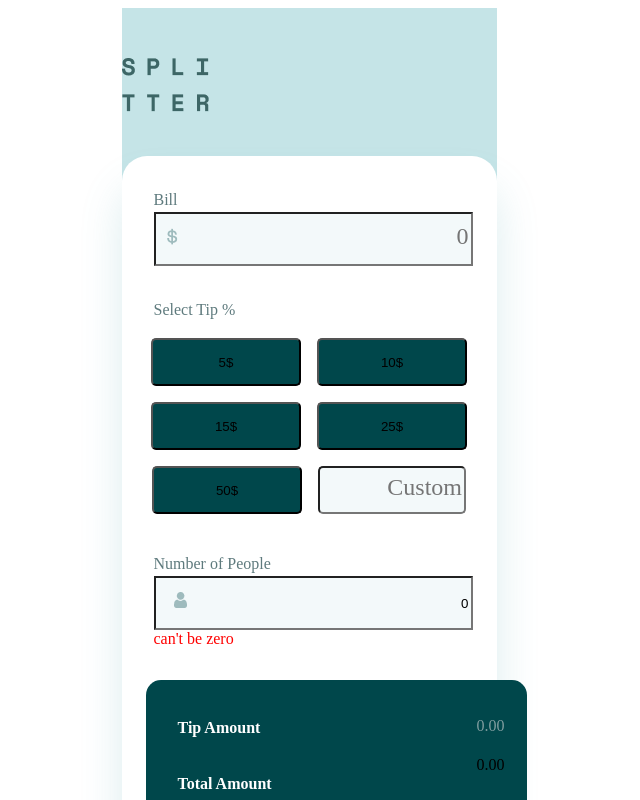
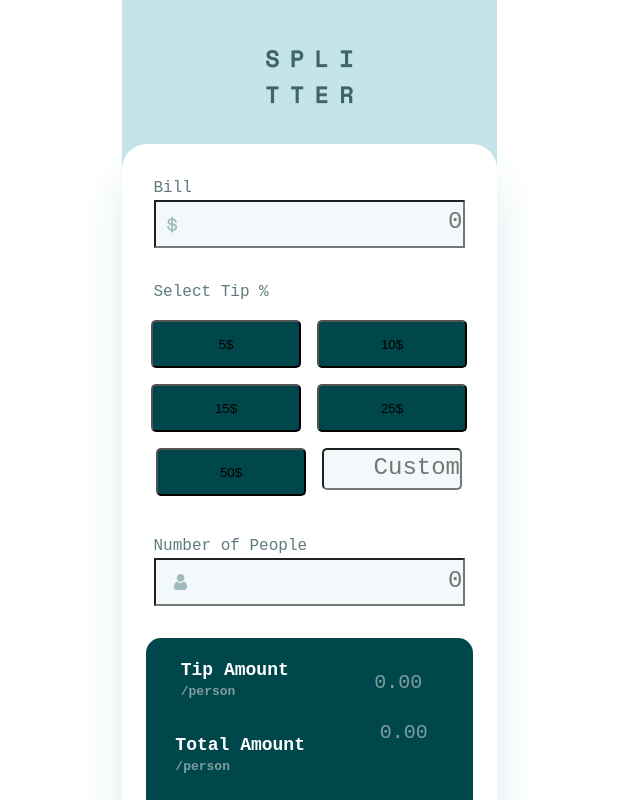
Before and after one commit to Tamuna-Z/Tip-calculator, a React (Create React App) app: page / in a window 1280 px wide. Shown: the top 800 px of the page, without its empty margins (331-971 px from the left). Built offline with nearby package versions, Linux system fonts and the light colour scheme.

Commit message:
add reset button finction and change fonts

```diff
--- a/src/Splitter.css
+++ b/src/Splitter.css
@@ -1,6 +1,11 @@
+
+*{
+  margin: 0;
+  padding: 0;
+  box-sizing: border-box;
+}
 body{
-  font-family: SpaceMono ;
-
+  font-family: 'Space Mono', monospace;
 }
 .app {
   background-color: #C5E4E7;
@@ -21,6 +26,11 @@ body{
   border-radius: 25px 25px 0px 0px;
   /* align-content: flex-start; */
 }
+.logoImg{
+  display: flex;
+  justify-content: center;
+  align-items: center;
+}
 .billDiv{
   display: flex;
   padding-top: 32px;
@@ -30,7 +40,7 @@ body{
   width: 47px;
   height: 24px;
   color: #5E7A7D;
-  font-family: SpaceMono;
+  font-family: 'Space Mono', monospace;
   font-weight: 700px;
   font-size: 16px;
   line-height: 24px;
@@ -38,7 +48,7 @@ body{
 .inputBox{
   width: 311px;
   height: 48px;
-  font-family: SpaceMono;
+  font-family: 'Space Mono', monospace;
   font-weight: 700px;
   font-size: 16px;
   line-height: 24px;
@@ -64,7 +74,7 @@ body{
 .tipBox {
   width: 140px;
   height: 24px;
-  font-family: SpaceMono;
+  font-family: 'Space Mono', monospace;
   font-weight: 700px;
   font-size: 16px;
   line-height: 24px;
@@ -88,7 +98,7 @@ body{
 }
 ::placeholder {
   text-align: right;
-  font-family: SpaceMono;
+  font-family: 'Space Mono', monospace;
   font-weight: 700px;
   line-height: 36px;
   font-size: 24px;
@@ -97,7 +107,7 @@ body{
 .peopleTitle {
   width: 186px;
   height: 24px;
-  font-family: SpaceMono;
+  font-family: 'Space Mono', monospace;
   font-weight: 700px;
   font-size: 16px;
   line-height: 24px;
@@ -137,40 +147,58 @@ body{
   border-radius: 15px;
   background-color: #00474b;
   padding-top: 20px;
-  padding-left: 32px;
-  padding-right: 22px;
+  /* padding-left: 32px;
+  padding-right: 22px; */
   margin-top: 32px;
   margin-left: 24px;
   margin-bottom: 32px;
 }
 .tipResult,.totalResult{
   display: flex;
-  justify-content: space-between;
+  justify-content: space-around;
 
 
 }
 
-p {
-  font-family: SpaceMono;
+.zero {
+  padding: 15px;
+  font-family: 'Space Mono', monospace;
   font-weight: 700px;
-  font-size: 16px;
+  font-size: 20px;
   line-height: 20px;
-  color: #7f9d9f;
+  color: #7F9D9F;
+}
+.personP{
+  color:#7F9D9F;
+  font-family: 'Space Mono', monospace;
+  font-weight: 700;
+  font-size: 13px;
+  line-height:19.25px;
 }
 h3{
-  font-family: SpaceMono;
+  font-family: 'Space Mono', monospace;
   font-weight: 700px;
-  font-size: 16px;
+  font-size: 18px;
   line-height: 24px;
   color: #ffffff;
+  /* padding: 22px; */
 
 }
+.totalDiv{
+  margin-top: 25px;
+}
+.resetButtonDiv{
+  display: flex;
+  margin-top: 35px;
+}
+
 .resetButton {
   width: 281px;
   height: 48px;
   border-radius: 5px;
   background-color: #26c2ae;
   margin-bottom: 33px;
+ margin: 0 auto;
 }
 /* responsive */
 /* @media(min-width:1440px){
--- a/src/Splitter.js
+++ b/src/Splitter.js
@@ -5,13 +5,13 @@ import personImage from "./images/person.png";
 import logo from "./images/logo.png";
 
 function Splitter() {
-  const [tipBox, setTipBox] = useState([5, 10, 15, 25, 50]);
-  const [inputBill, setInputBill] = useState(0);
-  const [tipPercentage, setTipPercentage] = useState(0);
+  const tipBox= [5, 10, 15, 25, 50];
+  const [inputBill, setInputBill] = useState('null');
+  const [tipPercentage, setTipPercentage] = useState(null);
 
-  const [people, setPeople] = useState(0);
+  const [people, setPeople] = useState(null);
   const [clickedIndex, setClickedIndex] = useState(null);
-  const [peopleError, setPeopleError] = useState("");
+  const [peopleError, setPeopleError] = useState(null);
 
   const colorChange = (index) => {
     setClickedIndex(index);
@@ -45,9 +45,16 @@ function Splitter() {
     }
   }, [people]);
 
+  const resetClick=()=>{
+    if(inputBill > 0 || tipPercentage > 0 || people > 0){
+      setInputBill(0);
+      setTipPercentage(0);
+      setPeople(0);
+}
+  }
   return (
     <div className="app">
-      <div>
+      <div className="logoImg">
         <img src={logo} alt="logo" />
       </div>
 
@@ -58,13 +65,14 @@ function Splitter() {
                 <label className="billTitle">Bill</label>
               </div>
               <div className="inputIcon">
-              <img className="inputMoney" src={moneyImg} />
+              <img className="inputMoney" src={moneyImg} alt="moneyImg"/>
                 <input
                   placeholder="0"
                   type="number"
                   className="inputBox"
                   dir="rtl"
                   onChange={billAmountChange}
+                  value={inputBill}
                 ></input>
               </div>
 
@@ -102,7 +110,7 @@ function Splitter() {
                 </div>
 
                 <div className="inputIcon">
-                <img className="personIcon" src={personImage} />
+                <img className="personIcon" src={personImage} alt="personIcon" />
                   <input
                    placeholder="0"
                     type="number"
@@ -131,21 +139,25 @@ function Splitter() {
               <div className="tipResult">
                 <div>
                   <h3>Tip Amount</h3>
+                  <p className="personP">/person</p>
                 </div>
                 <div>
-                  <p>{showTip ? calculateTotalTip.toFixed(2) : "0.00"}</p>
+                  <p className="zero">{showTip ? calculateTotalTip.toFixed(2) : "0.00"}</p>
                 </div>
               </div>
               <div className="totalResult">
-                <div>
-                  <h3>Total Amount</h3>
+                <div className="totalDiv">
+                  <h3 >Total Amount</h3>
+                  <p className="personP">/person</p>
                 </div>
                 <div>
-                  {showTotal ? calculateTipPerPerson.toFixed(2) : "0.00"}
+                  <p className="zero">{showTotal ? calculateTipPerPerson.toFixed(2) : "0.00"}</p>
                 </div>
               </div>
-
-              <button className="resetButton">RESET</button>
+             <div className="resetButtonDiv"> <button
+              className="resetButton"
+              onClick={resetClick}
+              >RESET</button></div>
             </div>
           </div>
         </div>
@@ -153,4 +165,5 @@ function Splitter() {
   );
 }
 
+
 export default Splitter;
```
